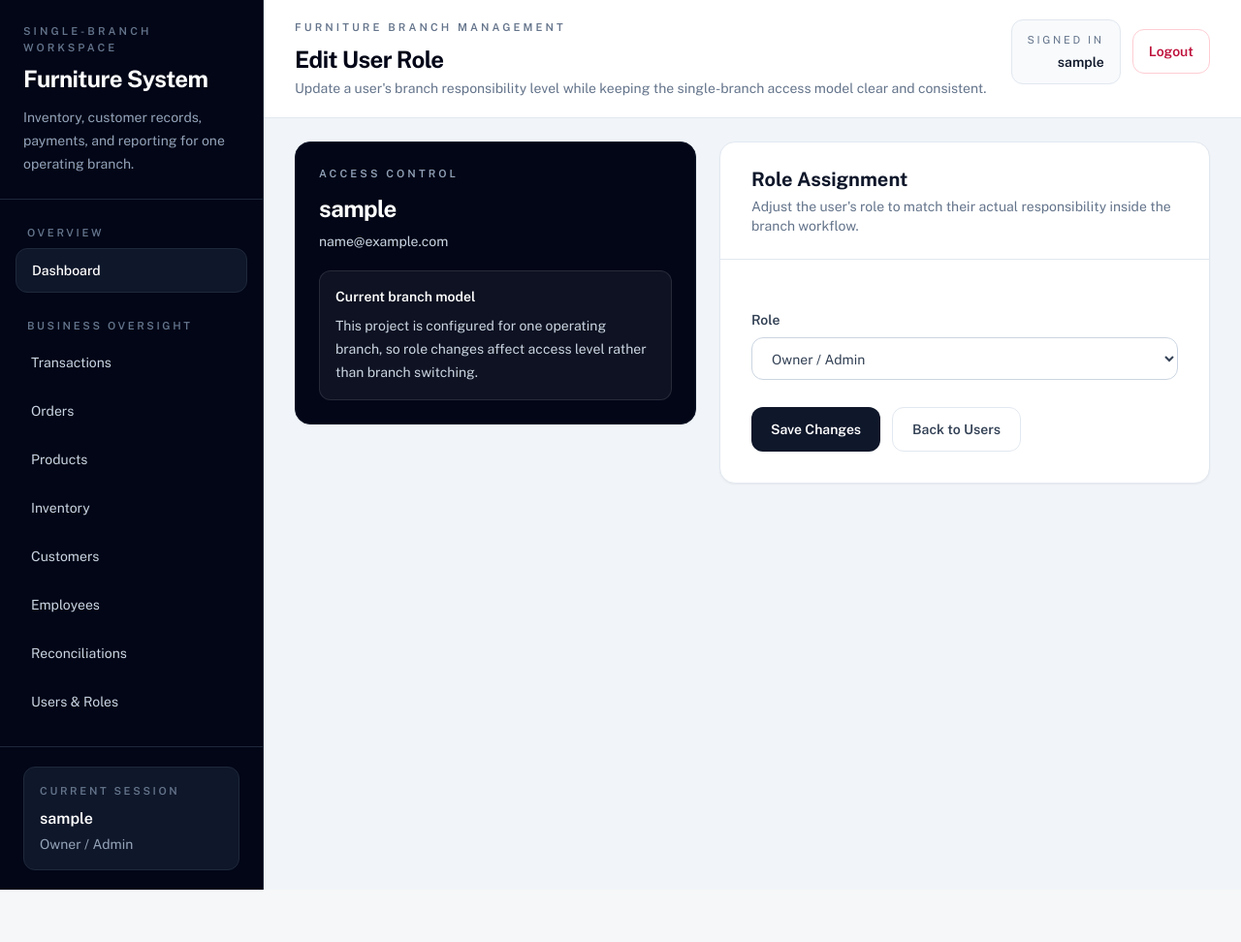
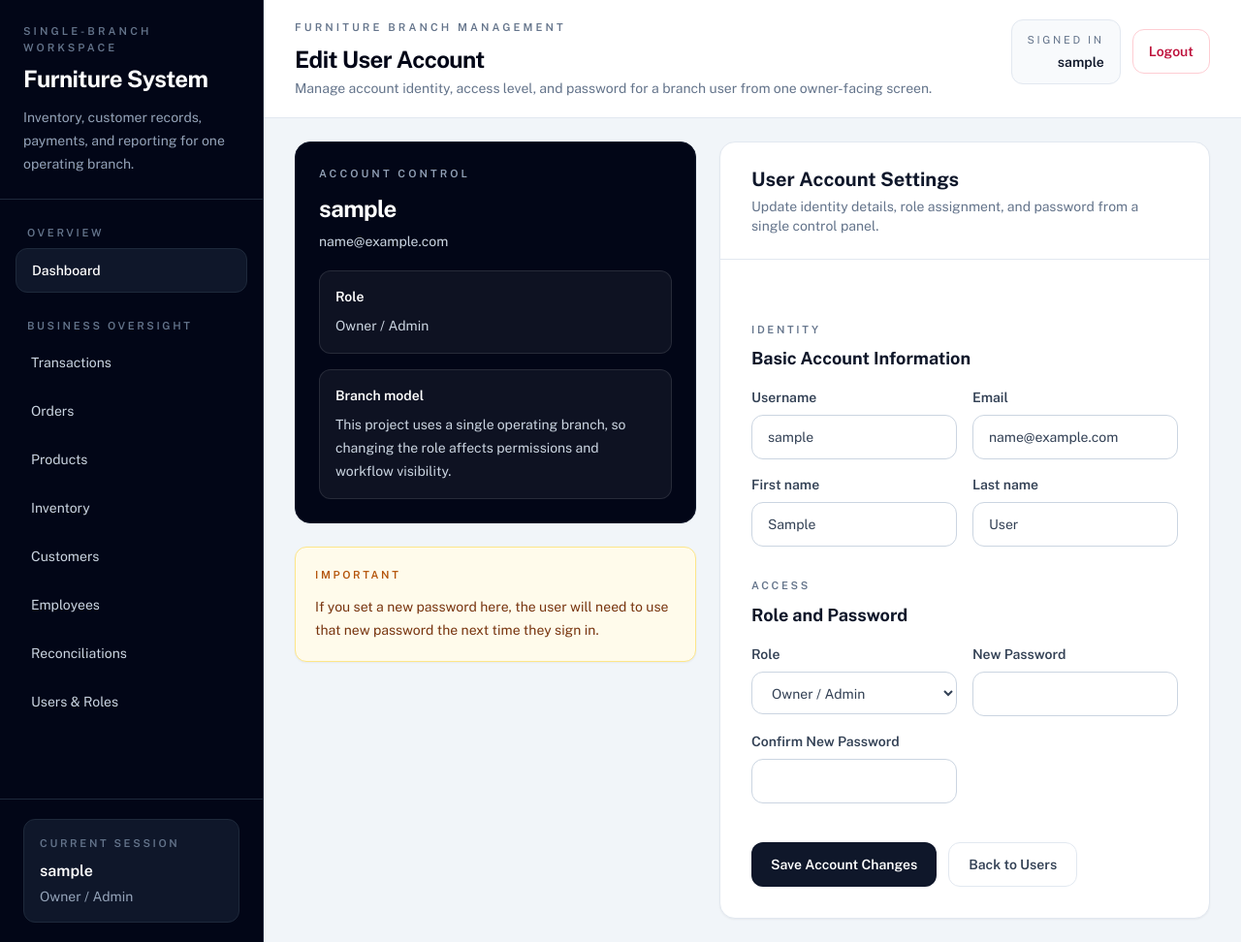
Before and after one commit to mrstorres-pixel/Furnisync, a Django app: page /users/1/edit/ in a window 1280 px wide. Shown: the whole page at 97% size. Before the commit the page ends 918 px from the top, so only its background shows below. Run offline with Django 5.2, Linux system fonts and the light colour scheme; the visitor is signed in with stand-in values (Sample User, id 1); data comes from the database, SQL or seed files in the repository; some libraries are stand-ins or nearby versions.

Commit message:
Expand owner account management with username, profile, and password editing

```diff
--- a/core/forms.py
+++ b/core/forms.py
@@ -289,12 +289,79 @@ class UserProfileForm(forms.ModelForm):
     Owner-facing form to manage user roles and branch assignments.
     """
 
+    username = forms.CharField(max_length=150)
+    email = forms.EmailField(required=False)
+    first_name = forms.CharField(max_length=150, required=False)
+    last_name = forms.CharField(max_length=150, required=False)
     role = forms.ChoiceField(choices=UserRole.choices)
+    new_password1 = forms.CharField(
+        required=False,
+        widget=forms.PasswordInput(render_value=False),
+        label="New Password",
+    )
+    new_password2 = forms.CharField(
+        required=False,
+        widget=forms.PasswordInput(render_value=False),
+        label="Confirm New Password",
+    )
 
     def __init__(self, *args, **kwargs):
         super().__init__(*args, **kwargs)
         apply_tailwind_classes(self)
+        if self.instance.pk:
+            self.fields["username"].initial = self.instance.user.username
+            self.fields["email"].initial = self.instance.user.email
+            self.fields["first_name"].initial = self.instance.user.first_name
+            self.fields["last_name"].initial = self.instance.user.last_name
 
     class Meta:
         model = UserProfile
         fields = ["role"]
+
+    def clean_username(self):
+        username = self.cleaned_data["username"].strip()
+        user_qs = User.objects.filter(username__iexact=username)
+        if self.instance.pk:
+            user_qs = user_qs.exclude(pk=self.instance.user_id)
+        if user_qs.exists():
+            raise forms.ValidationError("A user with that username already exists.")
+        return username
+
+    def clean_email(self):
+        email = self.cleaned_data["email"].strip()
+        if not email:
+            return email
+        user_qs = User.objects.filter(email__iexact=email)
+        if self.instance.pk:
+            user_qs = user_qs.exclude(pk=self.instance.user_id)
+        if user_qs.exists():
+            raise forms.ValidationError("A user with that email already exists.")
+        return email
+
+    def clean(self):
+        cleaned_data = super().clean()
+        password1 = cleaned_data.get("new_password1", "")
+        password2 = cleaned_data.get("new_password2", "")
+        if password1 or password2:
+            if password1 != password2:
+                raise forms.ValidationError("The new passwords do not match.")
+            if len(password1) < 8:
+                raise forms.ValidationError("The new password must be at least 8 characters long.")
+        return cleaned_data
+
+    def save(self, commit=True):
+        profile = super().save(commit=False)
+        user = profile.user
+        user.username = self.cleaned_data["username"]
+        user.email = self.cleaned_data["email"]
+        user.first_name = self.cleaned_data["first_name"]
+        user.last_name = self.cleaned_data["last_name"]
+
+        password = self.cleaned_data.get("new_password1")
+        if password:
+            user.set_password(password)
+
+        if commit:
+            user.save()
+            profile.save()
+        return profile
--- a/core/views.py
+++ b/core/views.py
@@ -860,18 +860,35 @@ def user_edit(request: HttpRequest, profile_id: int) -> HttpResponse:
     if request.method == "POST":
         form = UserProfileForm(request.POST, instance=profile)
         if form.is_valid():
+            old_values = {
+                "username": profile.user.username,
+                "email": profile.user.email,
+                "first_name": profile.user.first_name,
+                "last_name": profile.user.last_name,
+                "role": profile.role,
+                "branch_id": profile.branch_id,
+            }
             obj = form.save()
             if active_branch is not None and obj.branch_id != active_branch.id:
                 obj.branch = active_branch
                 obj.save(update_fields=["branch"])
+            changed_password = bool(form.cleaned_data.get("new_password1"))
             create_audit_log(
                 user=request.user,
                 action="Update User Profile",
                 instance=obj,
-                old_values=None,
-                new_values={"role": obj.role, "branch_id": obj.branch_id},
+                old_values=old_values,
+                new_values={
+                    "username": obj.user.username,
+                    "email": obj.user.email,
+                    "first_name": obj.user.first_name,
+                    "last_name": obj.user.last_name,
+                    "role": obj.role,
+                    "branch_id": obj.branch_id,
+                    "password_reset": changed_password,
+                },
             )
-            messages.success(request, "User profile updated.")
+            messages.success(request, "User account updated.")
             return redirect("user_list")
     else:
         form = UserProfileForm(instance=profile)
--- a/templates/core/user_form.html
+++ b/templates/core/user_form.html
@@ -1,34 +1,53 @@
 {% extends "base.html" %}
-{% block header %}Edit User Role{% endblock %}
-{% block header_subtitle %}Update a user's branch responsibility level while keeping the single-branch access model clear and consistent.{% endblock %}
+{% block header %}Edit User Account{% endblock %}
+{% block header_subtitle %}Manage account identity, access level, and password for a branch user from one owner-facing screen.{% endblock %}
 {% block content %}
-<section class="mx-auto max-w-5xl space-y-6">
+<section class="mx-auto max-w-6xl space-y-6">
     <div class="grid gap-6 xl:grid-cols-[0.9fr_1.1fr]">
         <aside class="space-y-6">
             <section class="rounded-2xl border border-slate-900 bg-slate-950 p-6 text-white shadow-sm">
-                <p class="text-[11px] font-semibold uppercase tracking-[0.28em] text-slate-400">Access Control</p>
+                <p class="text-[11px] font-semibold uppercase tracking-[0.28em] text-slate-400">Account Control</p>
                 <h3 class="mt-3 text-2xl font-bold tracking-tight">{{ profile.user.username }}</h3>
                 <p class="mt-2 text-sm text-slate-300">{{ profile.user.email|default:"No email recorded" }}</p>
-                <div class="mt-5 rounded-xl border border-white/10 bg-white/5 p-4">
-                    <p class="text-sm font-semibold text-white">Current branch model</p>
-                    <p class="mt-2 text-sm leading-6 text-slate-300">This project is configured for one operating branch, so role changes affect access level rather than branch switching.</p>
+                <div class="mt-5 space-y-4">
+                    <div class="rounded-xl border border-white/10 bg-white/5 p-4">
+                        <p class="text-sm font-semibold text-white">Role</p>
+                        <p class="mt-2 text-sm leading-6 text-slate-300">{{ profile.get_role_display }}</p>
                     </div>
+                    <div class="rounded-xl border border-white/10 bg-white/5 p-4">
+                        <p class="text-sm font-semibold text-white">Branch model</p>
+                        <p class="mt-2 text-sm leading-6 text-slate-300">This project uses a single operating branch, so changing the role affects permissions and workflow visibility.</p>
+                    </div>
+                </div>
+            </section>
+
+            <section class="rounded-xl border border-amber-200 bg-amber-50 p-5 shadow-sm">
+                <p class="text-[11px] font-semibold uppercase tracking-[0.24em] text-amber-700">Important</p>
+                <p class="mt-3 text-sm leading-6 text-amber-900">If you set a new password here, the user will need to use that new password the next time they sign in.</p>
             </section>
         </aside>
 
         <section class="overflow-hidden rounded-2xl border border-slate-200 bg-white shadow-sm">
             <div class="border-b border-slate-200 px-8 py-6">
-                <h3 class="text-xl font-bold text-slate-900">Role Assignment</h3>
-                <p class="mt-1 text-sm text-slate-500">Adjust the user's role to match their actual responsibility inside the branch workflow.</p>
+                <h3 class="text-xl font-bold text-slate-900">User Account Settings</h3>
+                <p class="mt-1 text-sm text-slate-500">Update identity details, role assignment, and password from a single control panel.</p>
             </div>
-            <form method="post" class="space-y-5 px-8 py-8">
+            <form method="post" class="space-y-8 px-8 py-8">
                 {% csrf_token %}
                 {% if form.non_field_errors %}
                     <div class="rounded-xl border border-rose-200 bg-rose-50 px-4 py-3 text-sm text-rose-700">
                         {{ form.non_field_errors }}
                     </div>
                 {% endif %}
+
+                <section class="space-y-4">
+                    <div>
+                        <p class="text-[11px] font-semibold uppercase tracking-[0.24em] text-slate-500">Identity</p>
+                        <h4 class="mt-2 text-lg font-bold text-slate-900">Basic Account Information</h4>
+                    </div>
+                    <div class="grid gap-4 md:grid-cols-2">
                         {% for field in form %}
+                            {% if field.name == 'username' or field.name == 'email' or field.name == 'first_name' or field.name == 'last_name' %}
                                 <div>
                                     <label class="mb-2 block text-sm font-semibold text-slate-700">{{ field.label }}</label>
                                     {{ field }}
@@ -36,10 +55,34 @@
                                         <p class="mt-2 text-xs text-rose-600">{{ error }}</p>
                                     {% endfor %}
                                 </div>
+                            {% endif %}
                         {% endfor %}
+                    </div>
+                </section>
+
+                <section class="space-y-4">
+                    <div>
+                        <p class="text-[11px] font-semibold uppercase tracking-[0.24em] text-slate-500">Access</p>
+                        <h4 class="mt-2 text-lg font-bold text-slate-900">Role and Password</h4>
+                    </div>
+                    <div class="grid gap-4 md:grid-cols-2">
+                        {% for field in form %}
+                            {% if field.name == 'role' or field.name == 'new_password1' or field.name == 'new_password2' %}
+                                <div>
+                                    <label class="mb-2 block text-sm font-semibold text-slate-700">{{ field.label }}</label>
+                                    {{ field }}
+                                    {% for error in field.errors %}
+                                        <p class="mt-2 text-xs text-rose-600">{{ error }}</p>
+                                    {% endfor %}
+                                </div>
+                            {% endif %}
+                        {% endfor %}
+                    </div>
+                </section>
+
                 <div class="flex flex-col gap-3 pt-2 sm:flex-row">
                     <button class="rounded-xl bg-slate-900 px-5 py-3 text-sm font-semibold text-white transition hover:bg-brand-800">
-                        Save Changes
+                        Save Account Changes
                     </button>
                     <a href="{% url 'user_list' %}" class="rounded-xl border border-slate-200 bg-white px-5 py-3 text-center text-sm font-semibold text-slate-700 transition hover:bg-slate-50">
                         Back to Users
```
Lines whose indentation alone changed are shown as unchanged.
